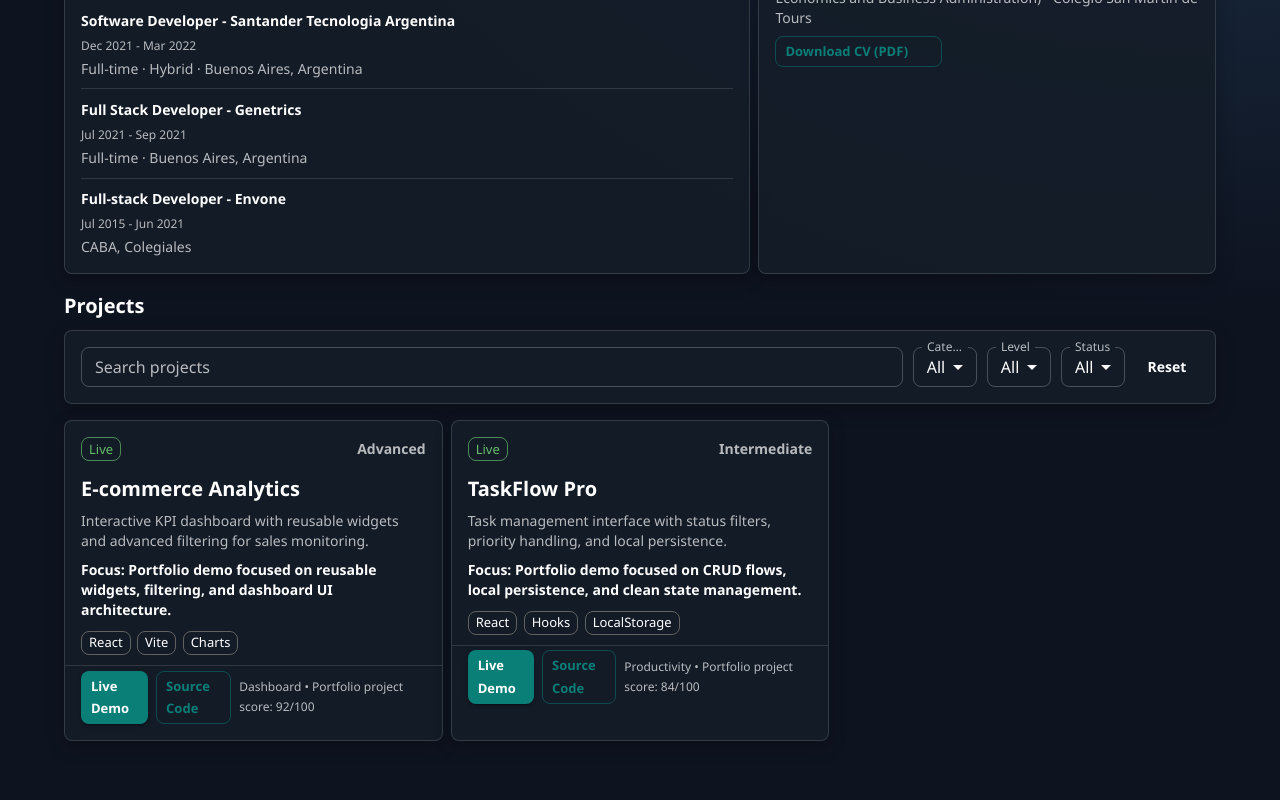
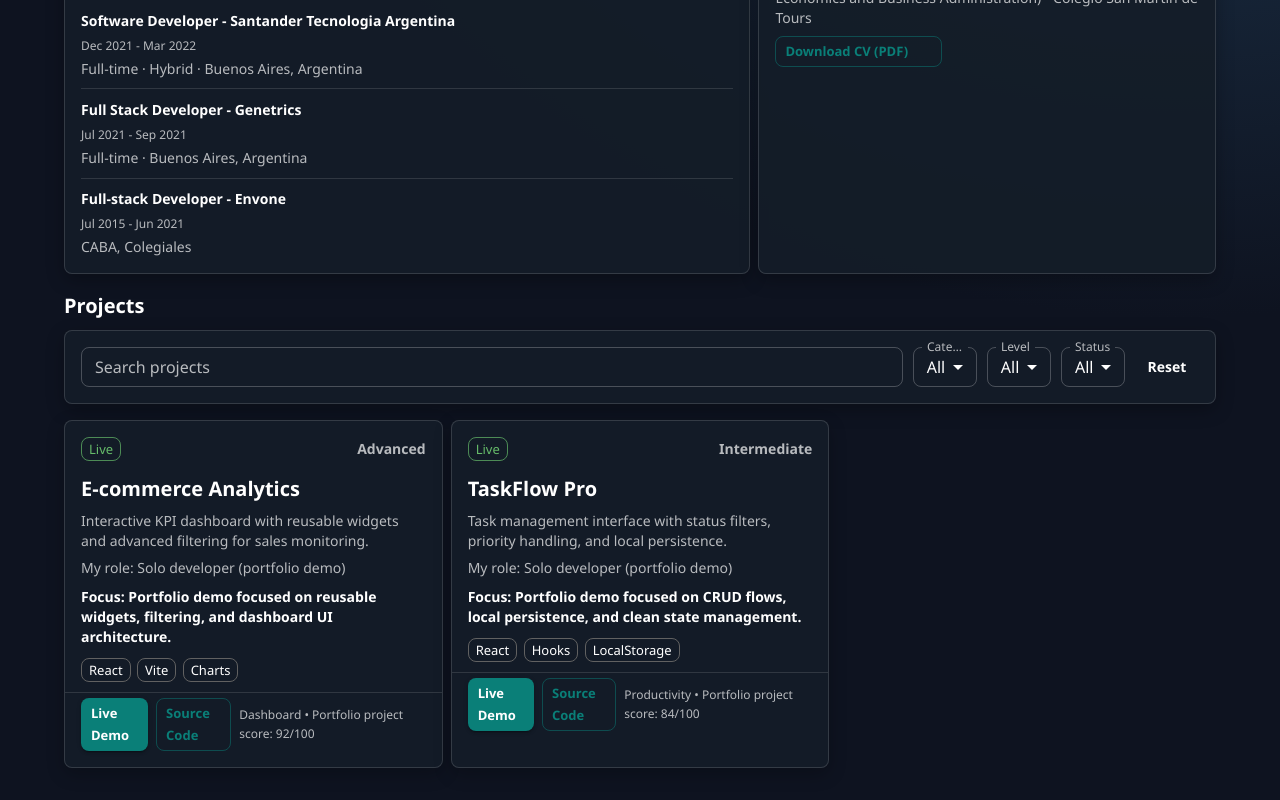
Before and after one commit to matiasmorenog/react-skill-showcase, a Next.js app: page / in a window 1280 px wide. Shown: the part 804-1604 px from the top of the page. Before the commit the page ends 1577 px from the top, so only its background shows below. Built offline with nearby package versions, Linux system fonts and the light colour scheme; some icons are missing; what @mui/material-nextjs would draw is missing.

Commit message:
Add explicit my-role context to project cards

```diff
--- a/components/ProjectCard.jsx
+++ b/components/ProjectCard.jsx
@@ -41,6 +41,10 @@ export default function ProjectCard({ project }) {
 
         <Typography variant="body2" color="text.secondary" sx={{ mt: 0.8 }}>
           {project.summary}
+        </Typography>
+
+        <Typography variant="body2" color="text.secondary" sx={{ mt: 0.9 }}>
+          My role: {project.role ?? "Not specified"}
         </Typography>
 
         <Typography variant="body2" sx={{ mt: 1.1, fontWeight: 600 }}>
--- a/data/projects.js
+++ b/data/projects.js
@@ -10,6 +10,7 @@ export const projects = [
     status: "Live",
     demoUrl: "https://mmoreno-ecommerce-analytics.vercel.app/",
     repoUrl: "https://github.com/matiasmorenog/ecommerce-analytics",
+    role: "Solo developer (portfolio demo)",
     summary:
       "Interactive KPI dashboard with reusable widgets and advanced filtering for sales monitoring.",
     impact:
@@ -26,6 +27,7 @@ export const projects = [
     status: "Live",
     demoUrl: "https://taskflow-pro-mmoreno.vercel.app/",
     repoUrl: "https://github.com/matiasmorenog/taskflow-pro",
+    role: "Solo developer (portfolio demo)",
     summary:
       "Task management interface with status filters, priority handling, and local persistence.",
     impact:
```
